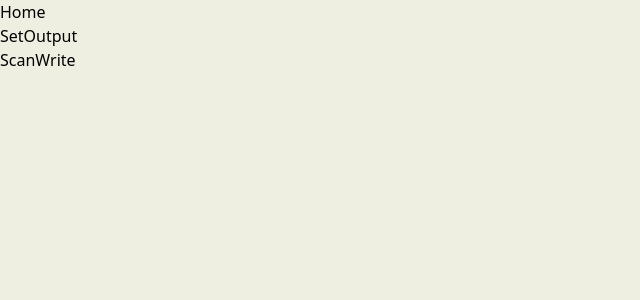
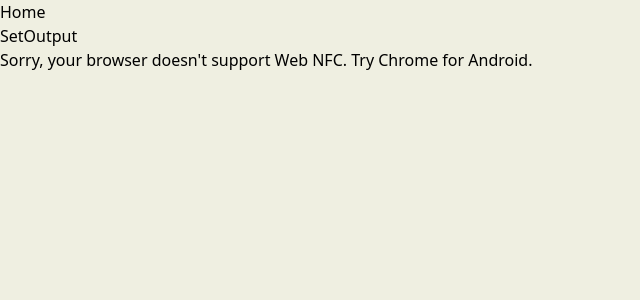
Before and after one commit to mhetreayush/tiny-hack-frontend, a React (Create React App) app: page / in a window 1280 px wide. Shown: the top 300 px of the page, without its empty margins (0-640 px from the left). Built offline with nearby package versions, Linux system fonts and the light colour scheme.

Commit message:
added nfc not available warning

```diff
--- a/src/HelperFunctions/nfcReader.js
+++ b/src/HelperFunctions/nfcReader.js
@@ -1,6 +1,20 @@
+import { useEffect, useState } from "react";
+
+const ScannerComponent = () => {
+  const [NfcAvailable, setNfcAvailable] = useState(true);
+
+  useEffect(() => {
+    if (!("NDEFReader" in window)) {
+      //   alert("Your browser doesn't support Web NFC. Try Chrome for Android.");
+      setNfcAvailable(false);
+      return;
+    }
+  }, []);
+
   const scan = async () => {
     if ("NDEFReader" in window) {
       try {
+        setNfcAvailable(true);
         const ndef = new window.NDEFReader();
         await ndef.scan();
 
@@ -50,12 +64,21 @@ const onWrite = async () => {
       console.log(error);
     }
   };
-
-const ScannerComponent = () => {
   return (
     <div className="bg-[#EFEFE1] h-screen">
+      {NfcAvailable && (
+        <>
           <button onClick={scan}>Scan</button>
           <button onClick={onWrite}>Write</button>
+        </>
+      )}
+      {!NfcAvailable && (
+        <>
+          <h1>
+            Sorry, your browser doesn't support Web NFC. Try Chrome for Android.
+          </h1>
+        </>
+      )}
     </div>
   );
 };
```
Lines whose indentation alone changed are shown as unchanged.
